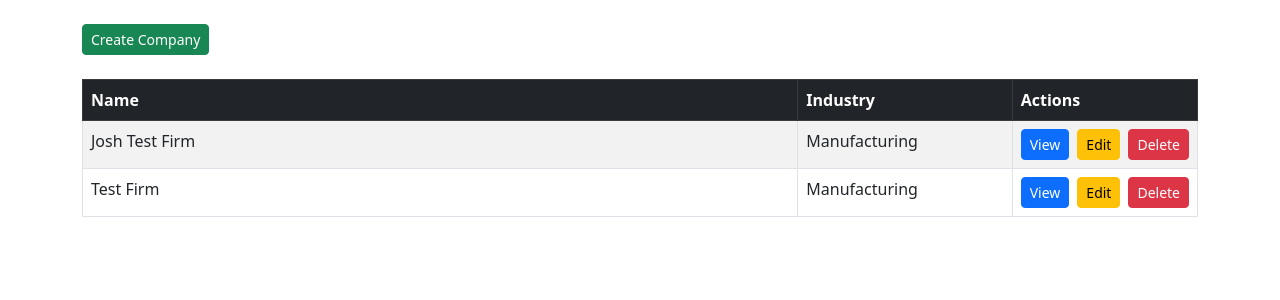
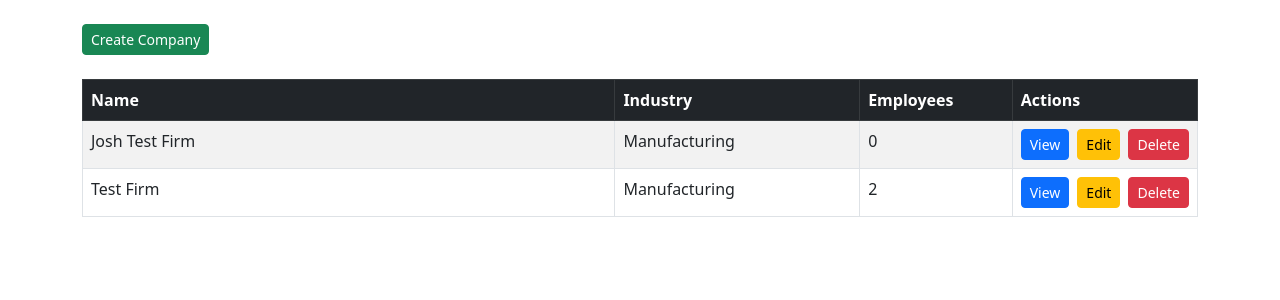
Before and after one commit to JoshMono/Christmas-Project, a Django app: page /view_companies/ in a window 1280 px wide. Shown: the part 56-356 px from the top of the page. Run offline with Django 5.2, Linux system fonts and the light colour scheme; data comes from the database, SQL or seed files in the repository; both versions use the stored data as it was after the commit.

Commit message:
Finalize Fixes

```diff
--- a/web_app/forms.py
+++ b/web_app/forms.py
@@ -18,8 +18,8 @@ class CreatePersonForm(ModelForm):
 
     def clean(self):
         cleaned_data = super().clean()
-        if len(cleaned_data.get('first_name')) < 4:
-            self.add_error('first_name', 'needs to be 4 or more')
+        if len(cleaned_data.get('first_name')) < 2:
+            self.add_error('first_name', 'needs to be 2 or more')
         return cleaned_data
 
 class CreateCompanyForm(ModelForm):
--- a/web_app/templates/web_app/index.html
+++ b/web_app/templates/web_app/index.html
@@ -2,7 +2,7 @@
 
 {% load static %}
 
-{% block title %}View Company{% endblock %}
+{% block title %}Home{% endblock %}
 
 {% block content %}
 <main>
--- a/web_app/templates/web_app/view_companies.html
+++ b/web_app/templates/web_app/view_companies.html
@@ -12,21 +12,24 @@
     <table class="table table-striped table-bordered mt-4">
         <thead class="table-dark">
             <tr>
-                <th style="width: 70%;">Name</th>
-                <th style="width: 20%;">Industry</th>
+                <th style="width: 60%;">Name</th>
+                <th style="width: 25%;">Industry</th>
+                <th style="width: 20%;">Employees</th>
                 <th class="w-auto">Actions</th>
             </tr>
         </thead>
         <tbody>
             {% for company in companies %}
+
             <tr class="align-items-center">
-                <td style="width: 70%;">{{ company.name }}</td>
-                <td style="width: 20%;">{{ company.get_industry_display }}</td>
+                <td style="width: 60%;">{{ company.0.name }}</td>
+                <td style="width: 25%;">{{ company.0.get_industry_display }}</td>
+                <td style="width: 20%;">{{ company.1 }}</td>
                 <td class="w-auto text-end">
                     <div class="d-flex gap-2 justify-content-end">
-                        <a class="btn btn-primary btn-sm" href="/view_company/{{company.id}}">View</a>
-                        <a class="btn btn-warning btn-sm" href="/edit_company/{{company.id}}">Edit</a>
-                        <a class="btn btn-danger btn-sm" href="/delete_company/{{company.id}}">Delete</a>
+                        <a class="btn btn-primary btn-sm" href="/view_company/{{company.0.id}}">View</a>
+                        <a class="btn btn-warning btn-sm" href="/edit_company/{{company.0.id}}">Edit</a>
+                        <a class="btn btn-danger btn-sm" href="/delete_company/{{company.0.id}}">Delete</a>
                     </div>
                 </td>
             </tr>
--- a/web_app/views.py
+++ b/web_app/views.py
@@ -25,6 +25,7 @@ def create_person(request):
         context = {"form": form}
 
         return render(request, "web_app/create_person.html", context=context)
+
     elif request.method == "POST":
         form = CreatePersonForm(data=request.POST)
         context = {"form": form}
@@ -64,7 +65,13 @@ def delete_person(request, person_id):
 def view_companies(request):
     context = {}
     companies = Company.objects.all()
-    context["companies"] = companies
+    company_list = []
+    for i in companies:
+        people = i.person_set.all()
+        number_of_people = len(people)
+        company_list.append([i, number_of_people])
+
+    context["companies"] = company_list
     return render(request, "web_app/view_companies.html", context=context)
 
 
```
Also changed, not shown: web_app/templates/web_app/view_people.html (+0 -31 lines), db.sqlite3.
